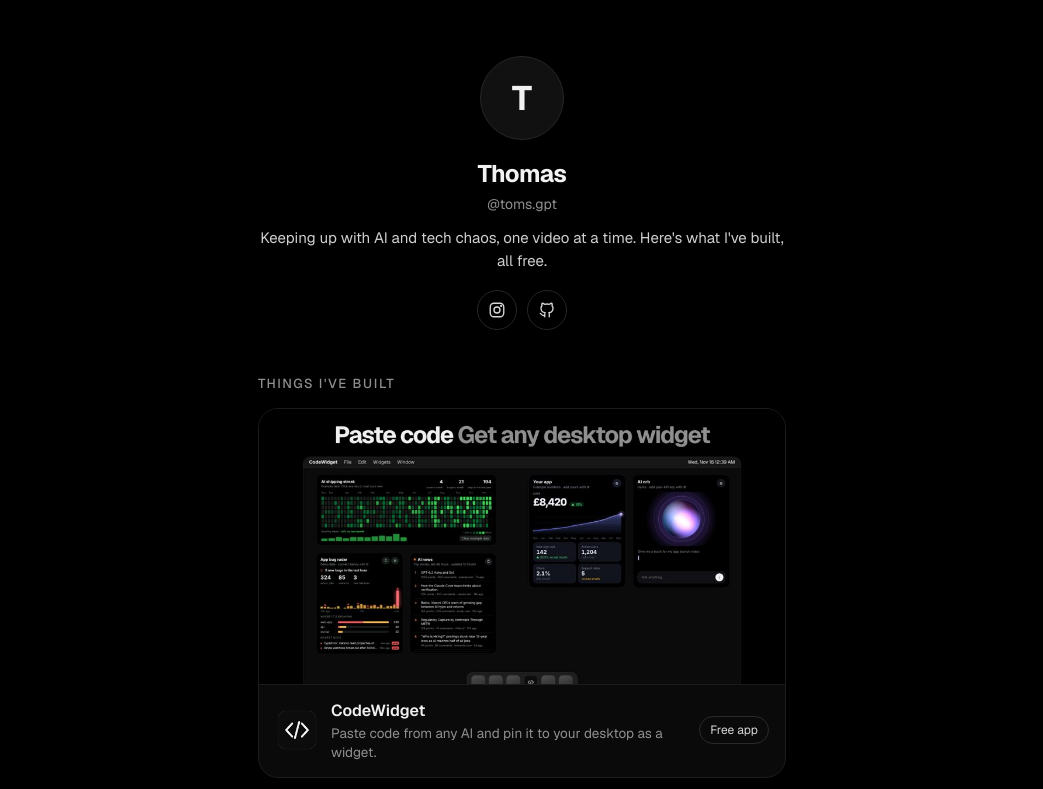
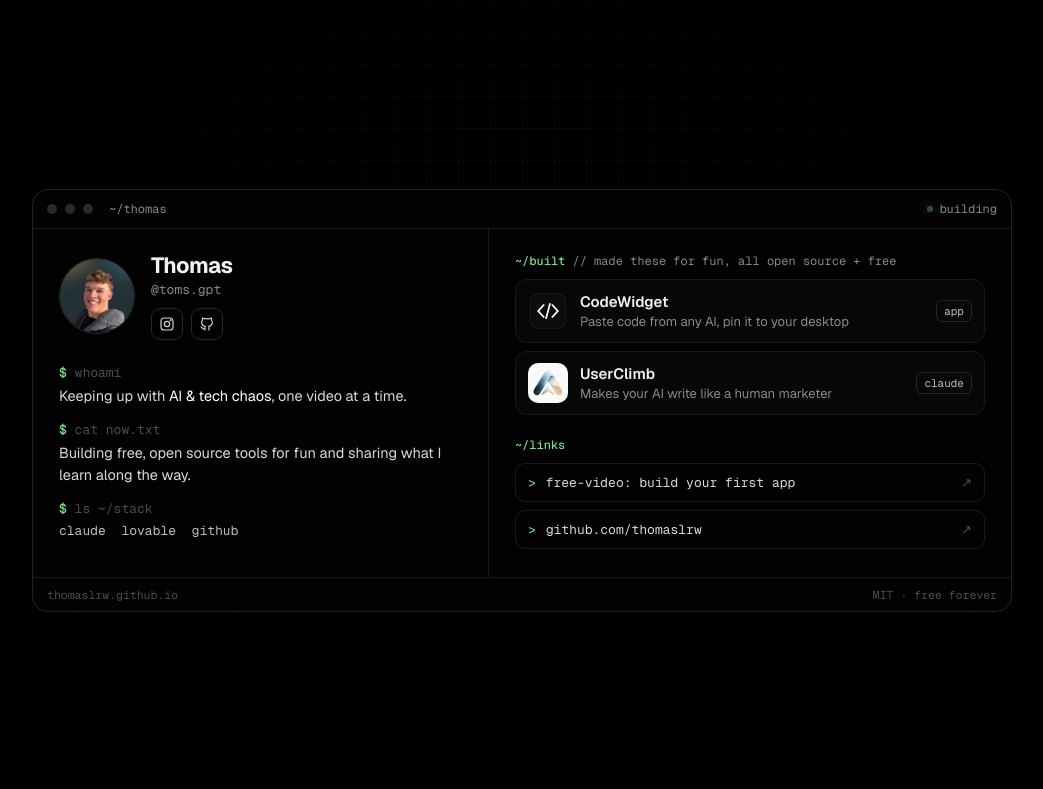
Before and after one commit to thomaslrw/thomaslrw.github.io, a plain HTML site: page index.html in a window 1280 px wide. Shown: the top 789 px of the page, without its empty margins (118-1161 px from the left). Drawn offline with nearby package versions, Linux system fonts and the light colour scheme.

Commit message:
Personal portfolio: photo, about me, terminal style, fits one screen
Co-Authored-By: Claude Opus 5.5 <noreply@anthropic.com>
Claude-Session: https://claude.ai/code/session_017AiLmdtveXdU2VAx4AALy7

```diff
--- a/index.html
+++ b/index.html
@@ -4,149 +4,187 @@
 <meta charset="utf-8">
 <meta name="viewport" content="width=device-width, initial-scale=1, viewport-fit=cover">
 <title>Thomas: things I've built</title>
-<meta name="description" content="Keeping up with AI and tech chaos, one video at a time. Free, open source tools I've built.">
+<meta name="description" content="Keeping up with AI and tech chaos, one video at a time. Free, open source tools I've built for fun.">
 <meta property="og:type" content="website">
 <meta property="og:url" content="https://thomaslrw.github.io/">
 <meta property="og:title" content="Thomas: things I've built">
-<meta property="og:description" content="Keeping up with AI and tech chaos, one video at a time. Free, open source tools I've built.">
-<meta property="og:image" content="https://thomaslrw.github.io/img/codewidget-preview.jpg">
+<meta property="og:description" content="Keeping up with AI and tech chaos, one video at a time. Free, open source tools I've built for fun.">
+<meta property="og:image" content="https://thomaslrw.github.io/img/thomas.jpg">
 <meta name="theme-color" content="#000000">
-<link rel="icon" href="img/codewidget.png">
+<link rel="icon" href="img/thomas.jpg">
 <link rel="preconnect" href="https://fonts.googleapis.com">
 <link rel="preconnect" href="https://fonts.gstatic.com" crossorigin>
-<link rel="stylesheet" href="https://fonts.googleapis.com/css2?family=Geist:wght@400;500;600;700&display=swap">
+<link rel="stylesheet" href="https://fonts.googleapis.com/css2?family=Geist:wght@400;500;600;700&family=Geist+Mono:wght@400;500&display=swap">
 <style>
-  /* One page, black and white, like CodeWidget. To add or change a link, edit BUILT and LINKS at the bottom. */
-  :root { --bg: #000; --text: #f2f2f2; --sub: #8f8f8f; --line: #1c1c1c; --card: #0a0a0a; }
+  /* One screen, no scrolling, on phone and desktop. Black, white and grey with a little terminal flavour.
+     To change projects or links, edit BUILT, LINKS and SOCIALS at the bottom. */
+  :root {
+    --bg: #000; --text: #f2f2f2; --sub: #8a8a8a; --dim: #4d4d4d; --line: #1a1a1a; --panel: #070707;
+    --green: #7ee08a; --mono: "Geist Mono", ui-monospace, SFMono-Regular, Menlo, monospace;
+  }
   * { box-sizing: border-box; margin: 0; }
-  html { -webkit-text-size-adjust: 100%; }
+  html, body { height: 100%; }
   body {
-    background: var(--bg); color: var(--text); min-height: 100vh;
-    font: 15px/1.5 Geist, -apple-system, BlinkMacSystemFont, "Segoe UI", sans-serif;
-    -webkit-font-smoothing: antialiased;
+    background: var(--bg); color: var(--text); overflow: hidden;
+    font: 15px/1.45 Geist, -apple-system, BlinkMacSystemFont, "Segoe UI", sans-serif;
+    -webkit-font-smoothing: antialiased; -webkit-text-size-adjust: 100%;
+  }
+  /* Faint grid, fading out towards the edges. */
+  body::before {
+    content: ""; position: fixed; inset: 0; pointer-events: none;
+    background-image: linear-gradient(#ffffff09 1px, transparent 1px), linear-gradient(90deg, #ffffff09 1px, transparent 1px);
+    background-size: 32px 32px;
+    mask-image: radial-gradient(ellipse at 50% 40%, #000 20%, transparent 75%);
+    -webkit-mask-image: radial-gradient(ellipse at 50% 40%, #000 20%, transparent 75%);
   }
   a { color: inherit; text-decoration: none; }
-  main { max-width: 560px; margin: 0 auto; padding: 56px 16px 40px; }
+  .stage { position: relative; height: 100%; padding: 0 16px; }
+  .fit { width: 100%; max-width: 980px; margin: 0 auto; transform-origin: top center; }
 
-  .me { text-align: center; }
-  .avatar {
-    width: 84px; height: 84px; border-radius: 50%; margin: 0 auto;
-    display: grid; place-items: center; font-size: 34px; font-weight: 700;
-    background: #111; border: 1px solid #262626;
+  /* The window */
+  .win { border: 1px solid #222; border-radius: 16px; background: #030303ee; overflow: hidden; box-shadow: 0 30px 80px -30px #000; }
+  .bar { display: flex; align-items: center; gap: 8px; padding: 11px 14px; border-bottom: 1px solid var(--line); font: 12px var(--mono); color: var(--sub); }
+  .bar i { width: 10px; height: 10px; border-radius: 50%; background: #2a2a2a; }
+  .bar span { margin-left: 8px; }
+  .bar .live { margin-left: auto; display: inline-flex; align-items: center; gap: 6px; }
+  .bar .live::before { content: ""; width: 6px; height: 6px; border-radius: 50%; background: var(--green); box-shadow: 0 0 8px var(--green); animation: pulse 2s ease-in-out infinite; }
+  @keyframes pulse { 50% { opacity: .35; } }
+
+  .grid { display: grid; grid-template-columns: 1fr 1.15fr; }
+  .pane { padding: 24px 26px; }
+  .pane + .pane { border-left: 1px solid var(--line); }
+
+  /* Me */
+  .me { display: flex; align-items: center; gap: 16px; }
+  .me img { width: 76px; height: 76px; border-radius: 50%; object-fit: cover; border: 1px solid #2a2a2a; flex: none; }
+  h1 { font-size: 22px; font-weight: 700; letter-spacing: -0.02em; line-height: 1.15; }
+  .handle { font: 13px var(--mono); color: var(--sub); margin-top: 3px; }
+  .socials { display: flex; gap: 8px; margin-top: 10px; }
+  .socials a { width: 32px; height: 32px; border-radius: 9px; display: grid; place-items: center; border: 1px solid #262626; color: #cfcfcf; transition: border-color .15s, color .15s; }
+  .socials a:hover { border-color: #555; color: #fff; }
+  .socials svg { width: 16px; height: 16px; fill: none; stroke: currentColor; stroke-width: 1.8; stroke-linecap: round; stroke-linejoin: round; }
+
+  .term { margin-top: 22px; font: 13px/1.65 var(--mono); }
+  .p { color: var(--dim); }
+  .p b { color: var(--green); font-weight: 500; }
+  .out { color: #d9d9d9; margin: 2px 0 12px; font-family: Geist, sans-serif; font-size: 14.5px; line-height: 1.5; }
+  .out em { font-style: normal; color: #fff; }
+  .out.mono { font-family: var(--mono); font-size: 13px; color: #bdbdbd; }
+  .cursor { display: inline-block; width: 8px; height: 15px; background: #d9d9d9; vertical-align: -2px; animation: blink 1.1s steps(1) infinite; }
+  @keyframes blink { 50% { opacity: 0; } }
+
+  /* Built */
+  .label { font: 12px var(--mono); color: var(--sub); margin-bottom: 10px; }
+  .label b { color: var(--green); font-weight: 500; }
+  .label.next { margin-top: 22px; }
+  .build { display: flex; align-items: center; gap: 12px; padding: 11px 12px; border: 1px solid var(--line); border-radius: 12px; background: var(--panel); transition: border-color .15s, background .15s; }
+  .build + .build { margin-top: 8px; }
+  .build:hover { border-color: #333; background: #0c0c0c; }
+  .build img { width: 40px; height: 40px; border-radius: 10px; flex: none; }
+  .build b { display: block; font-size: 15px; font-weight: 600; }
+  .build span { display: block; color: var(--sub); font-size: 13px; line-height: 1.35; }
+  .build code { margin-left: auto; flex: none; font: 11px var(--mono); color: #bdbdbd; border: 1px solid #262626; border-radius: 6px; padding: 3px 7px; }
+
+  .links { display: grid; gap: 8px; }
+  .link { display: flex; align-items: center; gap: 10px; padding: 10px 12px; border: 1px solid var(--line); border-radius: 10px; font: 13px var(--mono); color: #d9d9d9; transition: border-color .15s, color .15s; }
+  .link:hover { border-color: #333; color: #fff; }
+  .link::before { content: ">"; color: var(--green); }
+  .link::after { content: "↗"; margin-left: auto; color: var(--dim); font-family: Geist, sans-serif; }
+
+  .foot { padding: 9px 14px; border-top: 1px solid var(--line); font: 11.5px var(--mono); color: var(--dim); display: flex; justify-content: space-between; }
+
+  /* Phone: one column, tighter. */
+  @media (max-width: 760px) {
+    .stage { padding: 0 10px; }
+    .grid { grid-template-columns: 1fr; }
+    .pane { padding: 16px 16px; }
+    .pane + .pane { border-left: 0; border-top: 1px solid var(--line); }
+    .me img { width: 62px; height: 62px; }
+    h1 { font-size: 20px; }
+    .socials { margin-top: 7px; }
+    .term { margin-top: 14px; font-size: 12px; }
+    .out { font-size: 14px; margin-bottom: 8px; }
+    .out:last-of-type { margin-bottom: 0; }
+    .stack { display: none; }
+    .label.next { margin-top: 16px; }
+    .build { padding: 9px 10px; }
+    .build img { width: 36px; height: 36px; }
+    .link { padding: 9px 11px; }
+    .bar { padding: 9px 12px; }
   }
-  h1 { margin-top: 16px; font-size: 24px; font-weight: 700; letter-spacing: -0.02em; }
-  .handle { color: var(--sub); font-size: 14px; margin-top: 2px; }
-  .bio { margin-top: 12px; color: #cfcfcf; }
-  .socials { display: flex; justify-content: center; gap: 10px; margin-top: 18px; }
-  .socials a {
-    width: 40px; height: 40px; border-radius: 50%; display: grid; place-items: center;
-    border: 1px solid #262626; color: #d6d6d6; transition: border-color .15s, color .15s;
-  }
-  .socials a:hover { border-color: #555; color: #fff; }
-  .socials svg { width: 18px; height: 18px; fill: none; stroke: currentColor; stroke-width: 1.8; stroke-linecap: round; stroke-linejoin: round; }
-
-  h2 { margin: 44px 0 14px; font-size: 13px; font-weight: 500; color: var(--sub); text-transform: uppercase; letter-spacing: 0.12em; }
-
-  .build { display: block; border: 1px solid var(--line); border-radius: 20px; overflow: hidden; background: var(--card); transition: border-color .15s, transform .15s; }
-  .build + .build { margin-top: 14px; }
-  .build:hover { border-color: #3a3a3a; transform: translateY(-1px); }
-  .shot { display: block; width: 100%; aspect-ratio: 1200 / 630; object-fit: cover; border-bottom: 1px solid var(--line); background: #050505; }
-  .info { display: flex; gap: 12px; align-items: center; padding: 14px 16px 16px; }
-  .info img { width: 44px; height: 44px; border-radius: 11px; flex: none; }
-  .info b { display: block; font-size: 16px; font-weight: 600; }
-  .info span { display: block; color: var(--sub); font-size: 13.5px; line-height: 1.4; margin-top: 1px; }
-  .tag { font-style: normal; margin-left: auto; flex: none; font-size: 12px; color: #d6d6d6; border: 1px solid #2a2a2a; border-radius: 999px; padding: 4px 10px; }
-
-  .links { display: grid; gap: 10px; }
-  .link {
-    display: flex; align-items: center; justify-content: center; position: relative;
-    min-height: 54px; padding: 12px 44px; border-radius: 16px; border: 1px solid var(--line);
-    background: var(--card); font-weight: 500; text-align: center; transition: border-color .15s, background .15s;
-  }
-  .link:hover { border-color: #3a3a3a; background: #101010; }
-  .link::after { content: "↗"; position: absolute; right: 18px; color: #6b6b6b; }
-
-  footer { margin-top: 48px; text-align: center; color: #5c5c5c; font-size: 12.5px; }
-  @media (prefers-reduced-motion: reduce) { * { transition: none !important; } }
+  @media (prefers-reduced-motion: reduce) { .cursor, .bar .live::before { animation: none; } * { transition: none !important; } }
 </style>
 </head>
 <body>
-<main>
-  <section class="me">
-    <div class="avatar" aria-hidden="true">T</div>
-    <h1>Thomas</h1>
-    <p class="handle">@toms.gpt</p>
-    <p class="bio">Keeping up with AI and tech chaos, one video at a time. Here's what I've built, all free.</p>
-    <nav class="socials" id="socials" aria-label="Socials"></nav>
-  </section>
-
-  <h2>Things I've built</h2>
-  <div id="built"></div>
-
-  <h2>Links</h2>
-  <div class="links" id="links"></div>
-
-  <footer>Made by Thomas</footer>
-</main>
+<div class="stage">
+  <div class="fit" id="fit">
+    <div class="win">
+      <div class="bar"><i></i><i></i><i></i><span>~/thomas</span><span class="live">building</span></div>
+      <div class="grid">
+        <section class="pane">
+          <div class="me">
+            <img src="img/thomas.jpg" alt="Thomas" width="76" height="76">
+            <div>
+              <h1>Thomas</h1>
+              <div class="handle">@toms.gpt</div>
+              <nav class="socials" id="socials" aria-label="Socials"></nav>
+            </div>
+          </div>
+          <div class="term">
+            <div class="p"><b>$</b> whoami</div>
+            <p class="out">Keeping up with <em>AI &amp; tech chaos</em>, one video at a time.</p>
+            <div class="p"><b>$</b> cat now.txt</div>
+            <p class="out">Building free, open source tools for fun and sharing what I learn along the way.</p>
+            <div class="p stack"><b>$</b> ls ~/stack</div>
+            <p class="out stack mono">claude&nbsp;&nbsp;lovable&nbsp;&nbsp;github <span class="cursor" aria-hidden="true"></span></p>
+          </div>
+        </section>
+        <section class="pane">
+          <div class="label"><b>~/built</b> // made these for fun, all open source + free</div>
+          <div id="built"></div>
+          <div class="label next"><b>~/links</b></div>
+          <div class="links" id="links"></div>
+        </section>
+      </div>
+      <div class="foot"><span>thomaslrw.github.io</span><span>MIT · free forever</span></div>
+    </div>
+  </div>
+</div>
 
 <script>
-  // Edit these lists to change the page. Newest first.
+  // Edit these lists to change the page.
   const BUILT = [
-    {
-      name: "CodeWidget",
-      line: "Paste code from any AI and pin it to your desktop as a widget.",
-      url: "https://thomaslrw.github.io/CodeWidget/",
-      icon: "img/codewidget.png",
-      shot: "img/codewidget-preview.jpg",
-      tag: "Free app",
-    },
-    {
-      name: "UserClimb",
-      line: "Makes your AI write hooks, scripts and post ideas like a human marketer.",
-      url: "https://userclimb.com",
-      icon: "img/userclimb.png",
-      shot: "img/userclimb-preview.jpg",
-      tag: "Free for Claude",
-    },
+    { name: "CodeWidget", line: "Paste code from any AI, pin it to your desktop", url: "https://thomaslrw.github.io/CodeWidget/", icon: "img/codewidget.png", tag: "app" },
+    { name: "UserClimb", line: "Makes your AI write like a human marketer", url: "https://userclimb.com", icon: "img/userclimb.png", tag: "claude" },
   ];
-
   const LINKS = [
-    { label: "Get CodeWidget for your desktop", url: "https://thomaslrw.github.io/CodeWidget/#download" },
-    { label: "Add UserClimb to Claude", url: "https://userclimb.com/#connect" },
-    { label: "Free video: build your first app", url: "https://userclimb.com/build" },
-    { label: "My code on GitHub", url: "https://github.com/thomaslrw" },
+    { label: "free-video: build your first app", url: "https://userclimb.com/build" },
+    { label: "github.com/thomaslrw", url: "https://github.com/thomaslrw" },
   ];
-
   const SOCIALS = [
-    {
-      label: "Instagram",
-      url: "https://www.instagram.com/toms.gpt/",
-      svg: '<rect x="3" y="3" width="18" height="18" rx="5"/><circle cx="12" cy="12" r="4"/><circle cx="17.5" cy="6.5" r="0.6" fill="currentColor"/>',
-    },
-    {
-      label: "GitHub",
-      url: "https://github.com/thomaslrw",
-      svg: '<path d="M9 19c-4 1.4-4-2-6-2.5M15 21v-3.5c0-1 .1-1.4-.5-2 2.8-.3 5.5-1.4 5.5-6a4.6 4.6 0 0 0-1.3-3.2 4.2 4.2 0 0 0-.1-3.2s-1.1-.3-3.5 1.3a12 12 0 0 0-6.2 0C6.5 2.8 5.4 3.1 5.4 3.1a4.2 4.2 0 0 0-.1 3.2A4.6 4.6 0 0 0 4 9.5c0 4.6 2.7 5.7 5.5 6-.6.6-.6 1.2-.5 2V21"/>',
-    },
+    { label: "Instagram", url: "https://www.instagram.com/toms.gpt/", svg: '<rect x="3" y="3" width="18" height="18" rx="5"/><circle cx="12" cy="12" r="4"/><circle cx="17.5" cy="6.5" r="0.6" fill="currentColor"/>' },
+    { label: "GitHub", url: "https://github.com/thomaslrw", svg: '<path d="M9 19c-4 1.4-4-2-6-2.5M15 21v-3.5c0-1 .1-1.4-.5-2 2.8-.3 5.5-1.4 5.5-6a4.6 4.6 0 0 0-1.3-3.2 4.2 4.2 0 0 0-.1-3.2s-1.1-.3-3.5 1.3a12 12 0 0 0-6.2 0C6.5 2.8 5.4 3.1 5.4 3.1a4.2 4.2 0 0 0-.1 3.2A4.6 4.6 0 0 0 4 9.5c0 4.6 2.7 5.7 5.5 6-.6.6-.6 1.2-.5 2V21"/>' },
   ];
 
   const el = (html) => { const t = document.createElement("template"); t.innerHTML = html.trim(); return t.content.firstChild; };
   const esc = (s) => s.replace(/[&<>"]/g, (c) => ({ "&": "&amp;", "<": "&lt;", ">": "&gt;", '"': "&quot;" })[c]);
+  for (const s of SOCIALS) document.getElementById("socials").append(el(`<a href="${s.url}" target="_blank" rel="noopener me" aria-label="${esc(s.label)}" title="${esc(s.label)}"><svg viewBox="0 0 24 24">${s.svg}</svg></a>`));
+  for (const b of BUILT) document.getElementById("built").append(el(`<a class="build" href="${b.url}" target="_blank" rel="noopener"><img src="${b.icon}" alt=""><div><b>${esc(b.name)}</b><span>${esc(b.line)}</span></div><code>${esc(b.tag)}</code></a>`));
+  for (const l of LINKS) document.getElementById("links").append(el(`<a class="link" href="${l.url}" target="_blank" rel="noopener">${esc(l.label)}</a>`));
 
-  for (const s of SOCIALS) {
-    document.getElementById("socials").append(el(
-      `<a href="${s.url}" target="_blank" rel="noopener me" aria-label="${esc(s.label)}" title="${esc(s.label)}"><svg viewBox="0 0 24 24">${s.svg}</svg></a>`));
+  // Never scroll: if the window is taller or wider than the screen (small phones, in-app browsers), shrink it to fit.
+  const fit = document.getElementById("fit");
+  function size() {
+    fit.style.transform = "none";
+    const pad = 20;
+    const h = fit.offsetHeight;
+    const s = Math.min(1, (innerHeight - pad) / h);
+    fit.style.transform = s < 1 ? `scale(${s})` : "none";
+    fit.style.marginTop = `${Math.max(pad / 2, (innerHeight - h * s) / 2)}px`;
   }
-  for (const b of BUILT) {
-    document.getElementById("built").append(el(
-      `<a class="build" href="${b.url}" target="_blank" rel="noopener">
-        <img class="shot" src="${b.shot}" alt="${esc(b.name)}" loading="lazy">
-        <div class="info"><img src="${b.icon}" alt=""><div><b>${esc(b.name)}</b><span>${esc(b.line)}</span></div><em class="tag">${esc(b.tag)}</em></div>
-      </a>`));
-  }
-  for (const l of LINKS) {
-    document.getElementById("links").append(el(`<a class="link" href="${l.url}" target="_blank" rel="noopener">${esc(l.label)}</a>`));
-  }
+  addEventListener("resize", size);
+  document.fonts?.ready.then(size);
+  size();
 </script>
 </body>
 </html>
```
Also changed, not shown: img/thomas.jpg (added).
